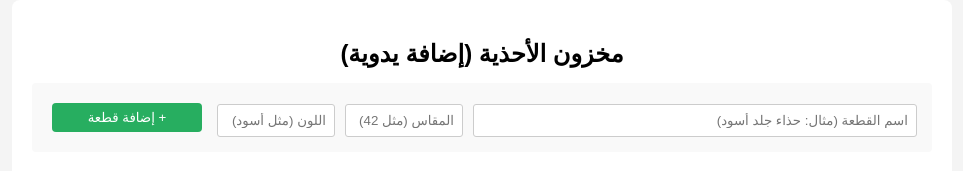
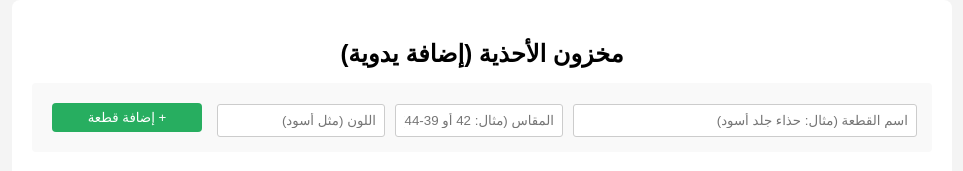
Before and after one commit to abdelmouladjalal-source/Costume17, a plain HTML site: page shoes.html in a window 1280 px wide. Both pictures are taken after typing "Sample", "Sample", "Sample" into the empty fields and a click on the button "+ إضافة قطعة". Shown: the top 171 px of the page, without its empty margins (158-1121 px from the left). Drawn offline with Linux system fonts and the light colour scheme.

Commit message:
shoes.html
Updated inventory management for shoes with enhanced features including size range input and current rental status checks.

```diff
--- a/shoes.html
+++ b/shoes.html
@@ -4,6 +4,7 @@
     <meta charset="UTF-8">
     <title>مخزون الأحذية</title>
     <style>
+        /* الأنماط المضمنة (CSS) */
         body{font-family:Arial;direction:rtl;background:#f4f4f4;margin:0;padding:0;}
         .container{max-width:900px;margin:auto;background:#fff;padding:20px;border-radius:8px}
         h2{text-align:center;margin-bottom:15px;}
@@ -25,8 +26,8 @@
     <div class="add-item-form">
         <div style="display:flex; gap:10px; flex-wrap:wrap; align-items:flex-end;">
             <input id="itemName" placeholder="اسم القطعة (مثال: حذاء جلد أسود)" style="flex:2;">
-            <input id="itemSize" placeholder="المقاس (مثل 42)" style="flex:1; max-width:100px;">
-            <input id="itemColor" placeholder="اللون (مثل أسود)" style="flex:1; max-width:100px;">
+            <input id="itemSize" placeholder="المقاس (مثال: 42 أو 39-44)" style="flex:1; max-width:150px;">
+            <input id="itemColor" placeholder="اللون (مثل أسود)" style="flex:1; max-width:150px;">
             <button onclick="addItem()" style="flex:1; max-width:150px; background:#27ae60;">+ إضافة قطعة</button>
         </div>
     </div>
@@ -42,60 +43,121 @@
         </thead>
         <tbody id="stockBody"></tbody>
     </table>
-    <button onclick="window.location.href='index.html'">رجوع للصفحة الرئيسية</button>
+    <button onclick="window.location.href='inventory_management.html'">رجوع للصفحة الرئيسية</button>
 </div>
 
 <script>
-const STOCK_TYPE = "shoes"; // 🛑 نوع المخزون: الأحذية
+const STOCK_TYPE = "shoes";
 
 function getStock() {
-    return JSON.parse(localStorage.getItem(STOCK_TYPE)) || [];
+    let stock = JSON.parse(localStorage.getItem(STOCK_TYPE)) || [];
+    return stock.map((item, index) => ({
+        ...item,
+        rentedPeriods: item.rentedPeriods || [],
+        id: item.id !== undefined ? item.id : index
+    }));
 }
 
 function saveStock(stock) {
     localStorage.setItem(STOCK_TYPE, JSON.stringify(stock));
 }
 
+/**
+ * تحدد حالة القطعة في الوقت الحالي (اليوم) بناءً على الفترات المؤجرة.
+ */
+function checkCurrentStatus(item) {
+    const todayStr = new Date().toISOString().split('T')[0];
+    const periods = item.rentedPeriods || [];
+
+    for (const period of periods) {
+        if (period.isReturned) continue;
+
+        const periodStart = period.start;
+        const periodEnd = period.end;
+
+        if (todayStr >= periodStart && todayStr < periodEnd) {
+            return "مؤجر حالياً";
+        }
+    }
+    return "متوفر";
+}
+
+// =======================================================
+// ===== دالة إضافة المخزون (بالمقاسات التسلسلية وبدون إشعار نجاح) =====
+// =======================================================
+
 function addItem() {
     const name = document.getElementById("itemName").value.trim();
-    const size = document.getElementById("itemSize").value.trim();
+    const sizeInput = document.getElementById("itemSize").value.trim();
     const color = document.getElementById("itemColor").value.trim();
 
-    if (!name || !size || !color) {
+    if (!name || !sizeInput || !color) {
         alert("الرجاء إدخال الاسم والمقاس واللون.");
         return;
     }
 
     let stock = getStock();
+    let sizesToAdd = [];
 
-    const newItem = {
-        name: name,
-        size: size,
-        color: color,
-        status: "متوفر"
-    };
+    // 1. تحليل حقل المقاس لتحديد النطاق (مثلاً 39-44)
+    const rangeMatch = sizeInput.match(/^(\d+)[-–](\d+)$/);
 
-    stock.push(newItem);
+    if (rangeMatch) {
+        let startSize = parseInt(rangeMatch[1]);
+        const endSize = parseInt(rangeMatch[2]);
+
+        if (startSize > endSize) {
+            alert("المقاس الأول يجب أن يكون أصغر من المقاس الثاني.");
+            return;
+        }
+
+        // توليد جميع المقاسات بزيادة 1 (تسلسلي)
+        for (let size = startSize; size <= endSize; size++) {
+            sizesToAdd.push(String(size));
+        }
+
+    } else {
+        // إذا كان مقاساً واحداً فقط
+        sizesToAdd.push(sizeInput);
+    }
+
+    // 2. إنشاء القطع وإضافتها إلى المخزون
+    const itemsAddedCount = sizesToAdd.length;
+
+    if (itemsAddedCount === 0 && rangeMatch) {
+        alert("لم يتم إضافة أي مقاسات في النطاق المحدد.");
+        return;
+    }
+
+    sizesToAdd.forEach(size => {
+        const newItem = {
+            name: name,
+            size: size,
+            color: color,
+            rentedPeriods: [],
+            id: Date.now() + Math.random()
+        };
+        stock.push(newItem);
+    });
+
     saveStock(stock);
     renderStock();
 
-    // مسح الحقول
+    // مسح الحقول بعد الإضافة
     document.getElementById("itemName").value = "";
     document.getElementById("itemSize").value = "";
     document.getElementById("itemColor").value = "";
 
-    alert(`تم إضافة قطعة جديدة من نوع ${STOCK_TYPE}.`);
+    // 🛑 تم حذف إشعار النجاح (alert)
 }
 
 function deleteItem(index) {
-    if (!confirm("هل أنت متأكد من حذف هذه القطعة؟ لن تتمكن من التراجع.")) {
-        return;
-    }
-
     let stock = getStock();
 
-    if (stock[index].status === "مؤجر") {
-        alert("لا يمكن حذف هذه القطعة. يجب إرجاعها أولاً من صفحة التأجير الرئيسية.");
+    const currentStatus = checkCurrentStatus(stock[index]);
+
+    if (currentStatus === "مؤجر حالياً") {
+        console.error("ERROR: لا يمكن حذف هذه القطعة. يجب إرجاعها أولاً.");
         return;
     }
 
@@ -117,9 +179,11 @@ function renderStock(){
     }
 
     stock.forEach((item, index) => {
-        let statusClass = item.status === "متوفر" ? "available" : "unavailable";
+        const currentStatus = checkCurrentStatus(item);
 
-        let deleteButton = item.status === "مؤجر"
+        let statusClass = currentStatus === "متوفر" ? "available" : "unavailable";
+
+        let deleteButton = currentStatus === "مؤجر حالياً"
             ? `<button disabled style="background:#ccc; cursor:not-allowed;">مؤجرة</button>`
             : `<button onclick="deleteItem(${index})" style="background:#c0392b;">حذف</button>`;
 
@@ -128,7 +192,7 @@ function renderStock(){
                 <td>${item.name}</td>
                 <td>${item.size || "-"}</td>
                 <td>${item.color || "-"}</td>
-                <td>${item.status}</td>
+                <td>${currentStatus}</td>
                 <td>${deleteButton}</td>
             </tr>
         `;
```
